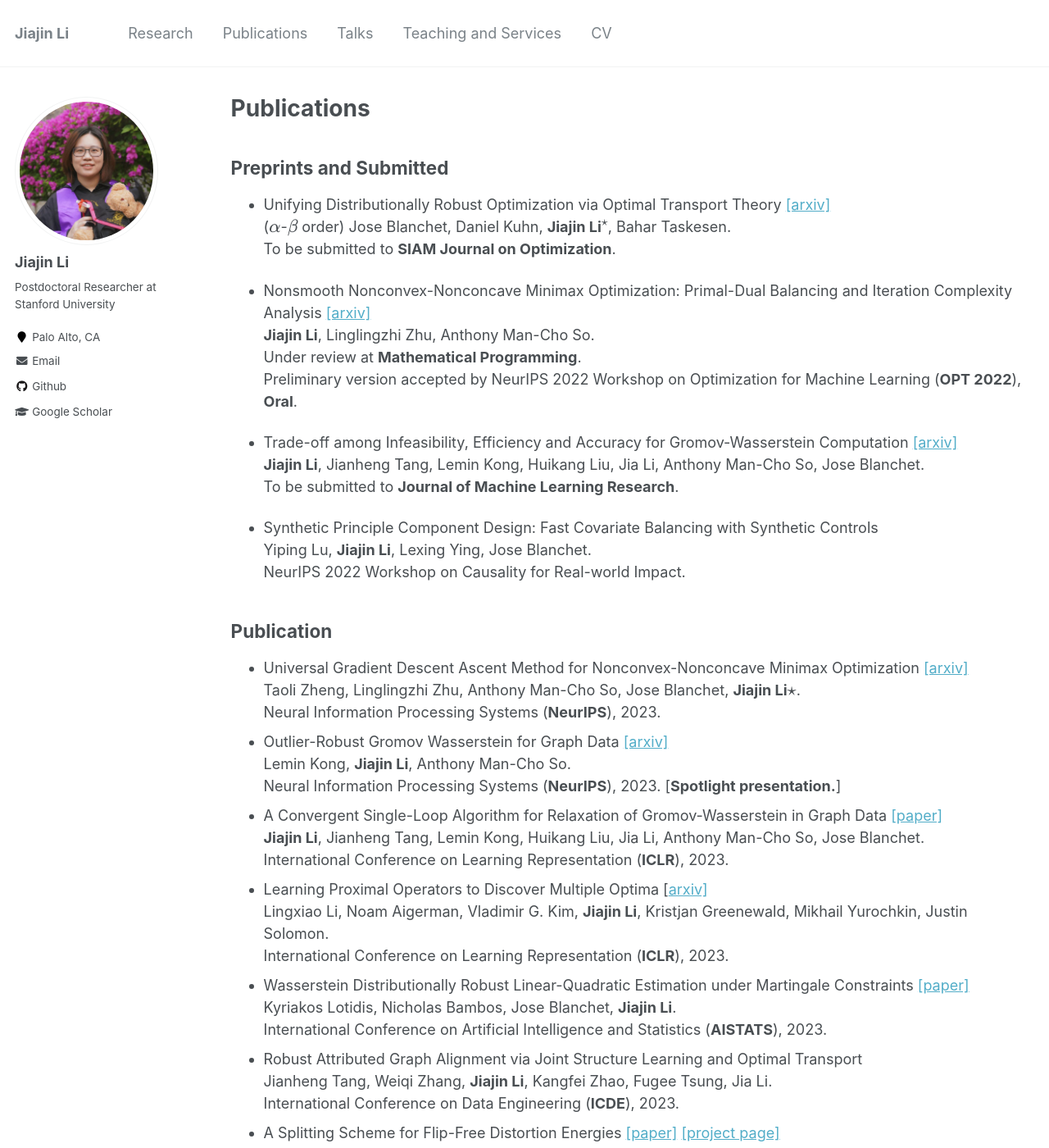
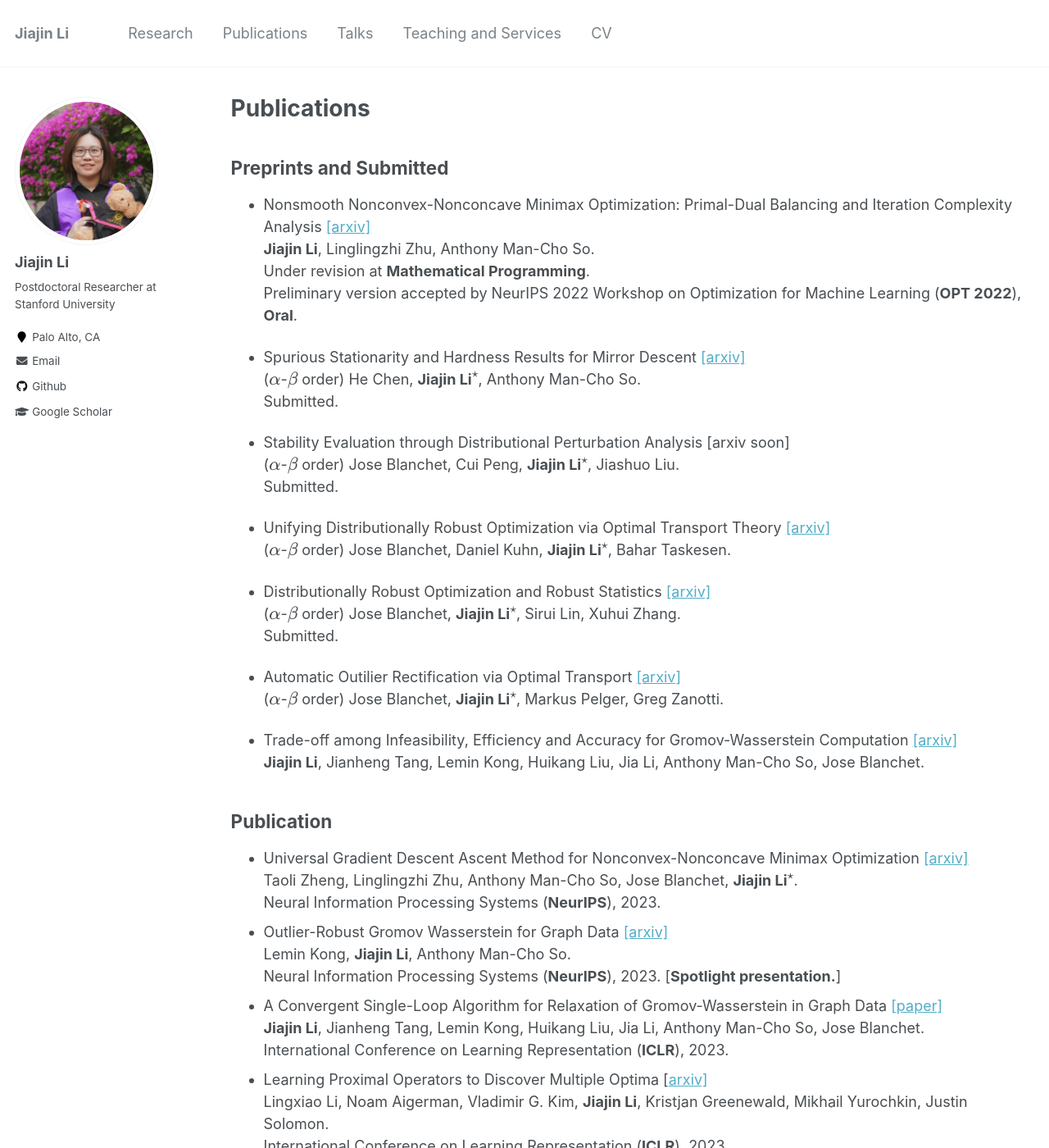
Before and after one commit to gerrili1996/gerrili1996.github.io, a Jekyll site: the page built from _pages/publications.md, in a window 1280 px wide and 1400 px high. Shown: the whole window at 82% size. Built offline with Jekyll 4.4.1, drawn with Linux system fonts in a browser that asks for light colours; formulas are drawn with MathJax 3.

```diff
--- a/_pages/publications.md
+++ b/_pages/publications.md
@@ -6,30 +6,37 @@ author_profile: true
 ---
 
 ## Preprints and Submitted
-- Unifying Distributionally Robust Optimization via Optimal Transport Theory  [[arxiv]](https://arxiv.org/abs/2308.05414) <br>($\alpha$-$\beta$ order) Jose Blanchet, Daniel Kuhn,  **Jiajin Li**$^\star$, Bahar Taskesen. <br>
-To be submitted to **SIAM Journal on Optimization**.
+
 
 - Nonsmooth Nonconvex-Nonconcave Minimax Optimization: Primal-Dual Balancing and Iteration Complexity Analysis [[arxiv]](https://arxiv.org/abs/2209.10825) <br>
   **Jiajin Li**, Linglingzhi Zhu, Anthony Man-Cho So. <br>
-  Under review at **Mathematical Programming**. <br>Preliminary version accepted by NeurIPS 2022 Workshop on Optimization for Machine Learning (**OPT 2022**), **Oral**.
+  Under revision at **Mathematical Programming**. <br>Preliminary version accepted by NeurIPS 2022 Workshop on Optimization for Machine Learning (**OPT 2022**), **Oral**.
+
+- Spurious Stationarity and Hardness Results for Mirror Descent [[arxiv]](https://arxiv.org/abs/2404.08073) <br>($\alpha$-$\beta$ order) He Chen,  **Jiajin Li**$^\star$, Anthony Man-Cho So.<br>
+Submitted.
+
+- Stability Evaluation through Distributional Perturbation Analysis [arxiv soon] <br>($\alpha$-$\beta$ order) Jose Blanchet, Cui Peng,  **Jiajin Li**$^\star$, Jiashuo Liu. <br>
+Submitted.
+
+- Unifying Distributionally Robust Optimization via Optimal Transport Theory  [[arxiv]](https://arxiv.org/abs/2308.05414) <br>($\alpha$-$\beta$ order) Jose Blanchet, Daniel Kuhn,  **Jiajin Li**$^\star$, Bahar Taskesen. <br>
+
+- Distributionally Robust Optimization and Robust Statistics  [[arxiv]](https://arxiv.org/abs/2401.14655) <br>($\alpha$-$\beta$ order) Jose Blanchet,  **Jiajin Li**$^\star$, Sirui Lin, Xuhui Zhang. <br>
+Submitted.
+
+- Automatic Outilier Rectification via  Optimal Transport [[arxiv]](https://arxiv.org/abs/2403.14067)<br> ($\alpha$-$\beta$ order) Jose Blanchet,  **Jiajin Li**$^\star$, Markus Pelger, Greg Zanotti. <br>
 
 
 - Trade-off among Infeasibility, Efficiency and Accuracy for Gromov-Wasserstein Computation [[arxiv]](https://arxiv.org/abs/2205.08115) <br>
   **Jiajin Li**,  Jianheng Tang, Lemin Kong, Huikang Liu,  Jia Li, Anthony Man-Cho So, Jose
   Blanchet. <br>
-  To be submitted to **Journal of Machine Learning Research**.
 
-
-- Synthetic Principle Component Design: Fast Covariate Balancing with Synthetic Controls<br>
-  Yiping Lu,  **Jiajin Li**, Lexing Ying,  Jose Blanchet. <br>
-  NeurIPS 2022 Workshop on Causality for Real-world Impact.
 
 
 
 
 ## Publication
 - Universal Gradient Descent Ascent Method for Nonconvex-Nonconcave Minimax Optimization [[arxiv]](https://arxiv.org/abs/2212.12978) <br>
-Taoli Zheng, Linglingzhi Zhu, Anthony Man-Cho So, Jose Blanchet, **Jiajin Li**$\star$. <br>
+Taoli Zheng, Linglingzhi Zhu, Anthony Man-Cho So, Jose Blanchet, **Jiajin Li**$^\star$. <br>
 Neural Information Processing Systems (**NeurIPS**), 2023.
 - Outlier-Robust Gromov Wasserstein for Graph Data [[arxiv]](https://arxiv.org/abs/2302.04610) <br>
   Lemin Kong, **Jiajin Li**, Anthony Man-Cho So. <br>
@@ -40,9 +47,6 @@ Neural Information Processing Systems (**NeurIPS**), 2023.
   Lingxiao Li, Noam Aigerman, Vladimir G. Kim, **Jiajin Li**, Kristjan Greenewald, Mikhail Yurochkin, Justin Solomon. <br>
   International Conference on Learning Representation  (**ICLR**), 2023.
 - Wasserstein Distributionally Robust Linear-Quadratic Estimation under Martingale Constraints [[paper]](https://proceedings.mlr.press/v206/lotidis23a/lotidis23a.pdf) <br>Kyriakos Lotidis, Nicholas Bambos, Jose Blanchet,  **Jiajin Li**. <br>International Conference on Artificial Intelligence and Statistics (**AISTATS**), 2023.
-- Robust Attributed Graph Alignment via Joint Structure Learning and Optimal Transport<br>
-  Jianheng Tang, Weiqi Zhang,  **Jiajin Li**,  Kangfei Zhao, Fugee Tsung, Jia Li. <br>
-  International Conference on Data Engineering  (**ICDE**), 2023.
 - A Splitting Scheme for Flip-Free Distortion Energies [[paper]](https://arxiv.org/abs/2107.05200) [[project page]](http://odedstein.com/projects/flip-free-parametrization/index.html) <br>
   Oded Stein, **Jiajin Li**, Justin Solomon. <br>
   SIAM Journal on Imaging Sciences (**SIIMS**), to appear.
```
Also changed, not shown: _pages/about.md (+2 -13 lines), _pages/cv.md (+1 -1 lines), _pages/talks.md (+23 -2 lines), 1 other file.
